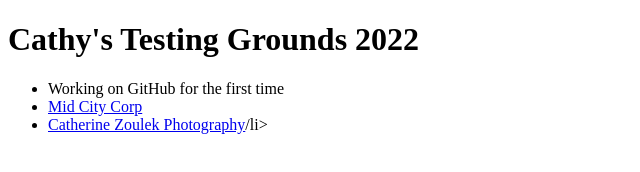
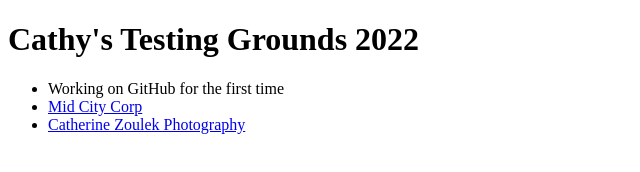
Before and after one commit to czoulek/walterjbeagle, a plain HTML site: page index.html in a window 1280 px wide. Shown: the full height of the page, 0-640 px from the left. Drawn offline with Linux system fonts and the light colour scheme.

Commit message:
FIxed link

```diff
--- a/index.html
+++ b/index.html
@@ -10,7 +10,7 @@
 <ul>
 	<li>Working on GitHub for the first time</li>
 	<li><a href="http://midcitycorp.us/" target="_blank">Mid City Corp</a></li>
-	<li><a href="https://www.catherinezoulekphotography.com/" target="_blank">Catherine Zoulek Photography</a>/li>
+	<li><a href="https://www.catherinezoulekphotography.com/" target="_blank">Catherine Zoulek Photography</a></li>
 </ul>
 
 </body>
```
